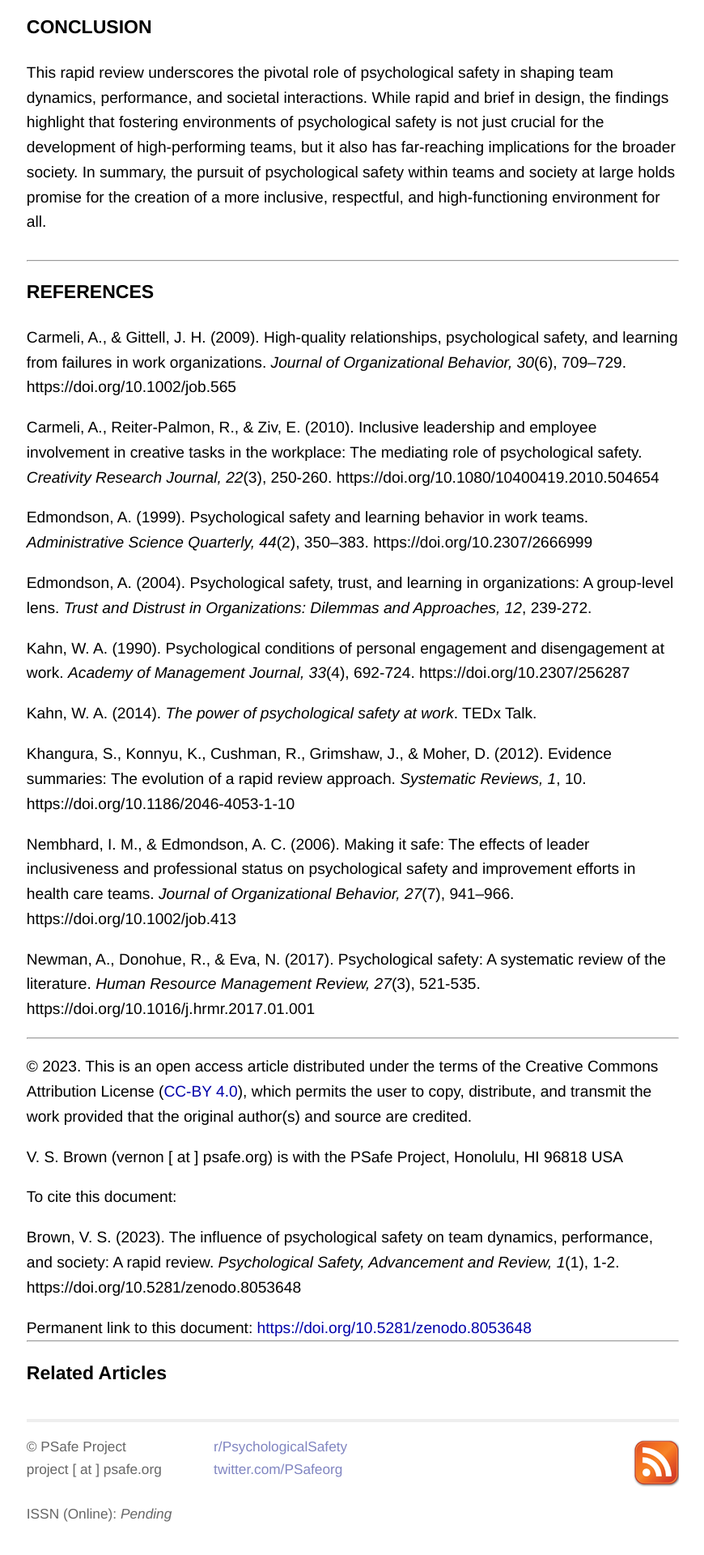
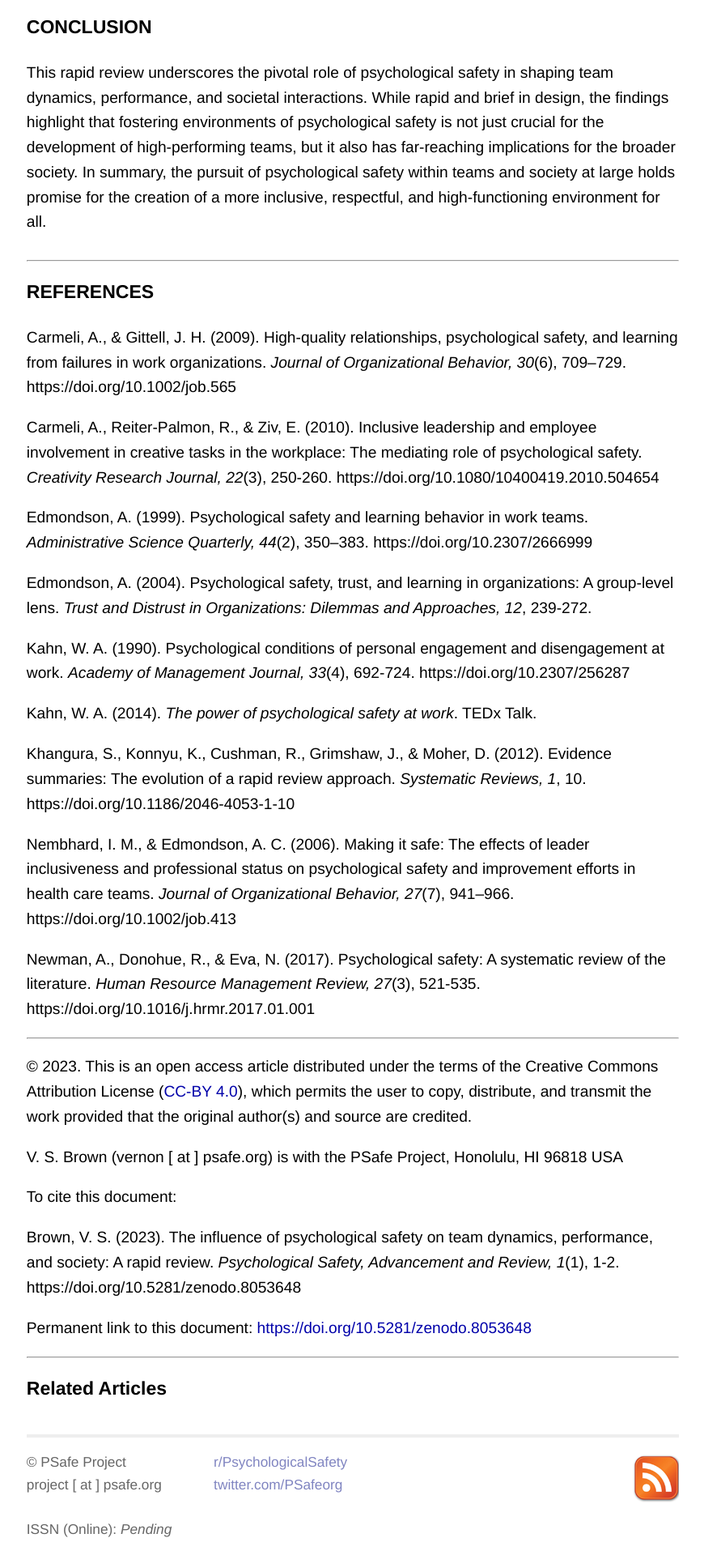
Before and after one commit to atidbit/psafe, a Jekyll site: the page built from _posts/2023-06-19-influence-of-psychological-safety-a-rapid-review.md, in a window 1280 px wide. Shown: the part 2752-4672 px from the top of the page at 81% size, without its empty margins (204-1074 px from the left). Built offline with Jekyll 4.4.1, drawn with Linux system fonts in a browser that asks for light colours.

Commit message:
Update post.html

```diff
--- a/_layouts/post.html
+++ b/_layouts/post.html
@@ -4,7 +4,7 @@
 <div id="post">
 {{ content }}
 </div>
-<hr style="margin-top:-1em;margin-bottom:+1em">
+<hr style="margin-bottom:+1em">
 <div id="related">
   <h2>Related Articles</h2>
   <ul class="posts">
```
